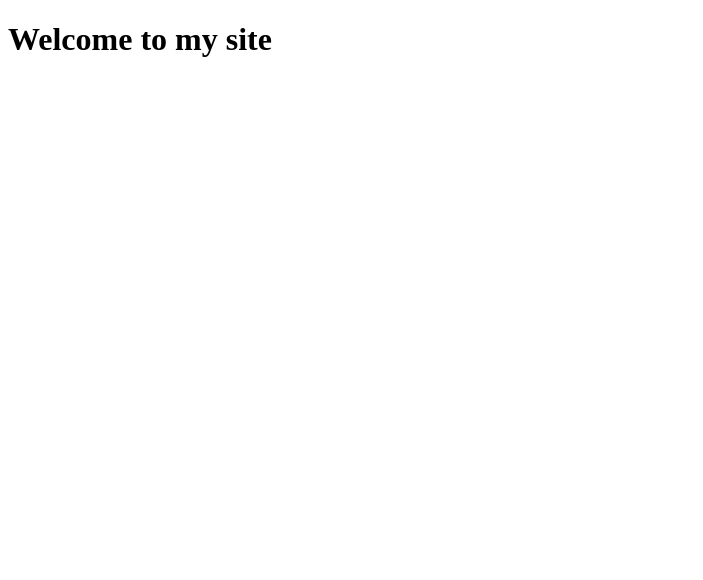
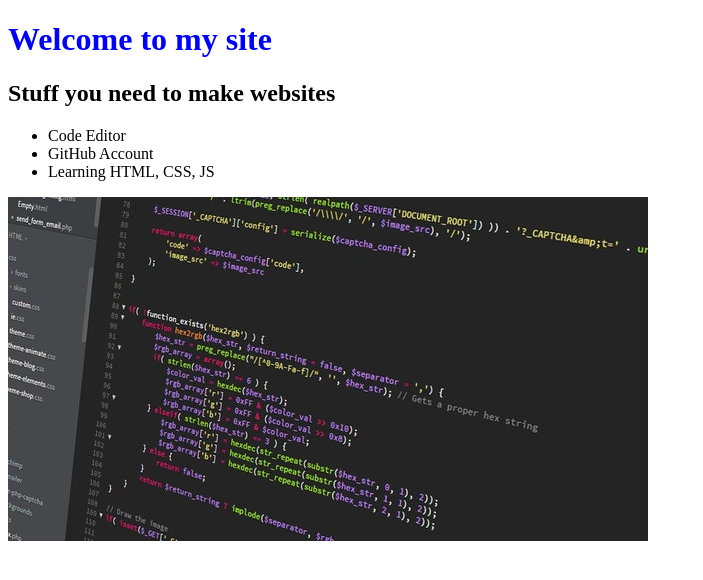
Before and after one commit to SpaceShot/LetsTrySimpleWithGit, a plain HTML site: page index.html in a window 1280 px wide. Shown: the whole page, without its empty margins (0-703 px from the left). Drawn offline with Linux system fonts and the light colour scheme.

Commit message:
initial copy and coding image

```diff
--- a/index.html
+++ b/index.html
@@ -8,6 +8,13 @@
   </head>
   <body>
     <h1>Welcome to my site</h1>
+    <h2>Stuff you need to make websites</h2>
+    <ul>
+      <li>Code Editor</li>
+      <li>GitHub Account</li>
+      <li>Learning HTML, CSS, JS</li>
+    </ul>
+    <img src="images/coding.jpg" />
     <script src="script.js"></script>
   </body>
 </html>
--- a/style.css
+++ b/style.css
@@ -0,0 +1,3 @@
+h1 {
+  color: blue;
+}
```
